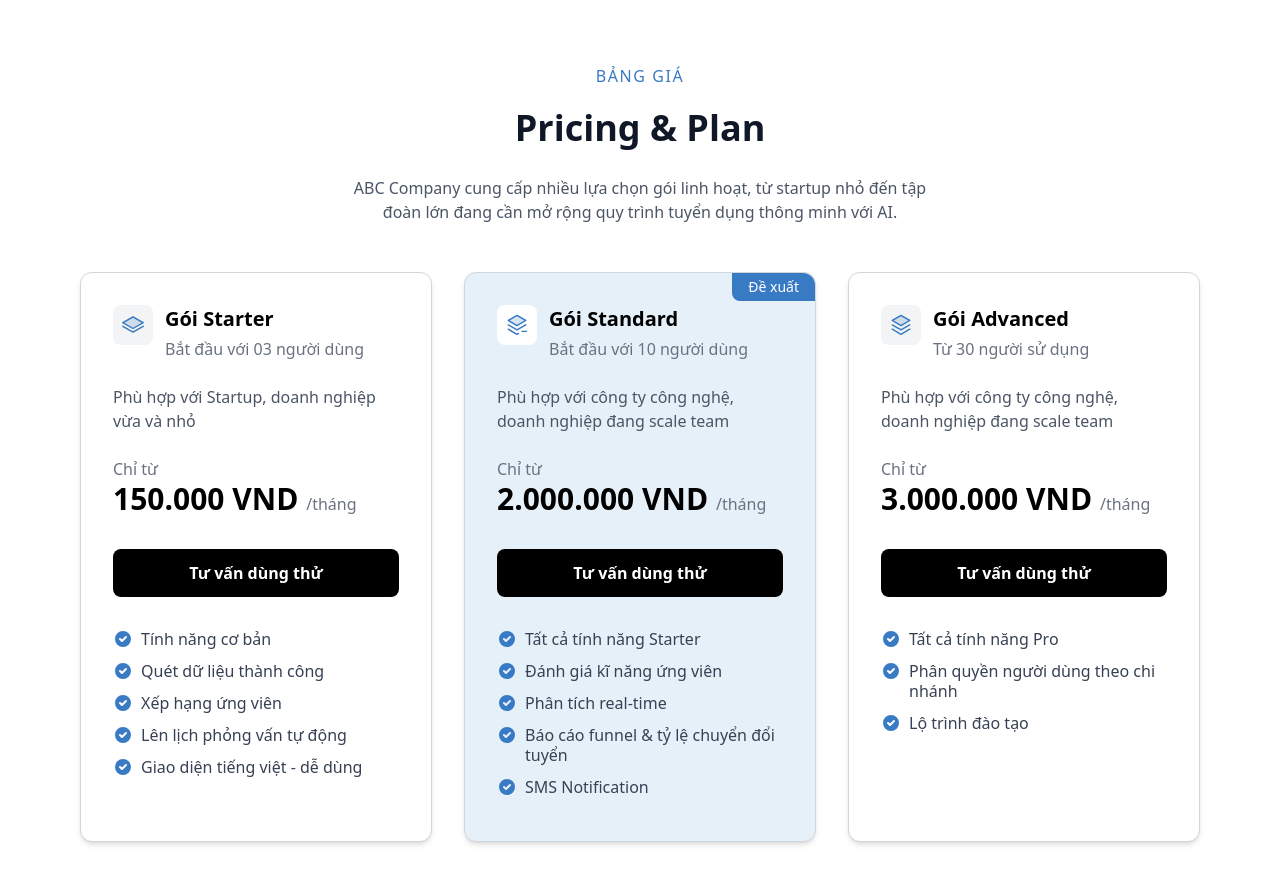
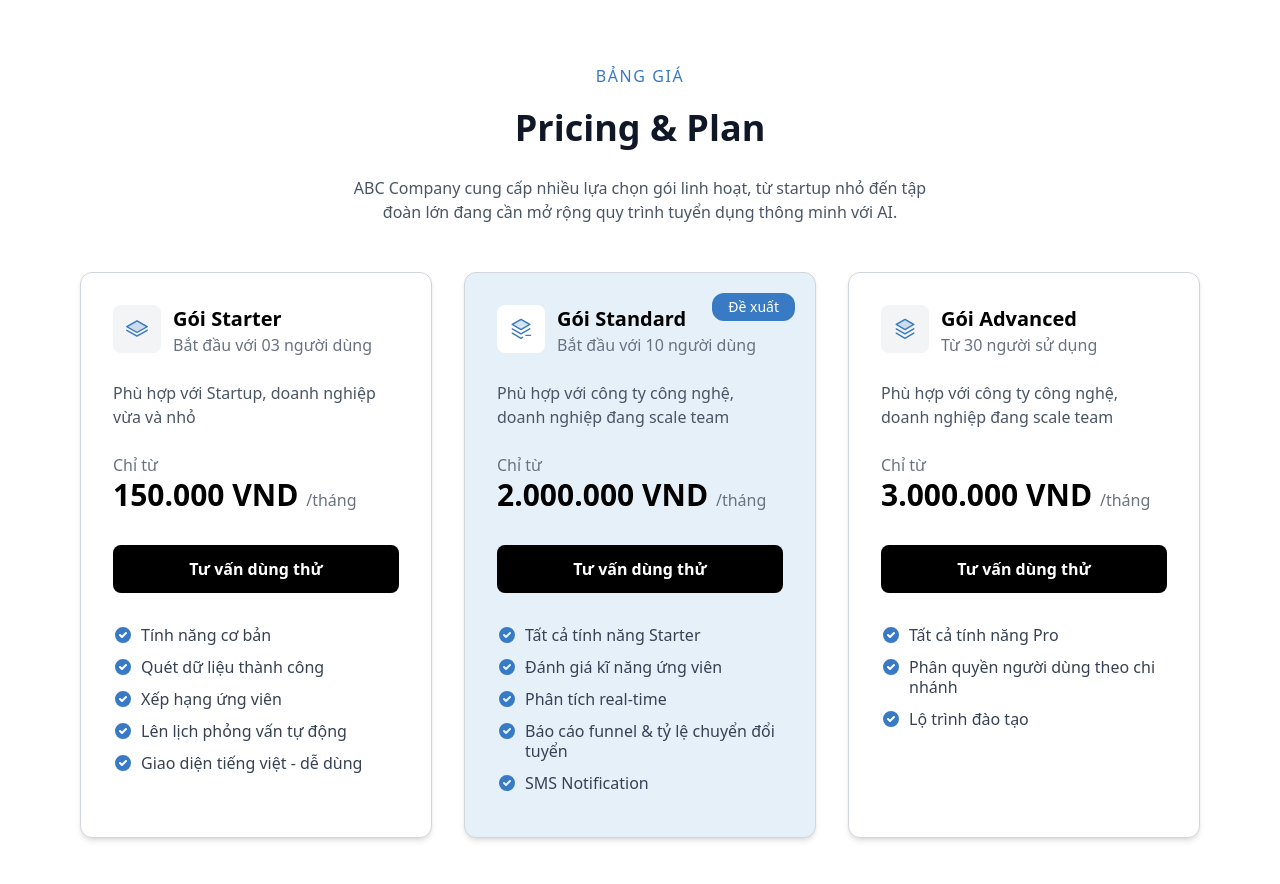
Before and after one commit to pnp-minh/junior-fe-assignment, a React (Vite) app in the folder part-2-react/: page / in a window 1280 px wide. Shown: the top 884 px of the page. Built offline with nearby package versions, Linux system fonts and the light colour scheme.

Commit message:
update(part2): update better UI for PricingCard

```diff
--- a/part-2-react/src/App.jsx
+++ b/part-2-react/src/App.jsx
@@ -42,13 +42,13 @@ const PricingCard = ({
     }`}
   >
     {isRecommended && (
-      <div className="absolute top-0 right-0 bg-[#397AC4] text-white text-sm py-1 px-4 rounded-tr-xl rounded-bl-lg">
+      <div className="absolute top-5 right-5 bg-[#397AC4] text-white text-sm py-1 px-4 rounded-xl ">
         Đề xuất
       </div>
     )}
     <div className="flex items-start mb-6">
       <div
-        className={`w-10 h-10 mr-3 rounded-lg flex items-center justify-center ${
+        className={`w-12 h-12 mr-3 rounded-lg flex items-center justify-center ${
           isRecommended ? "bg-white" : "bg-gray-100"
         }`}
       >
@@ -61,7 +61,7 @@ const PricingCard = ({
         />
       </div>
       <div>
-        <h5 className="text-xl font-bold mb-1">{title}</h5>
+        <h5 className="text-xl font-bold">{title}</h5>
         <p className="text-gray-500">{users}</p>
       </div>
     </div>
```
